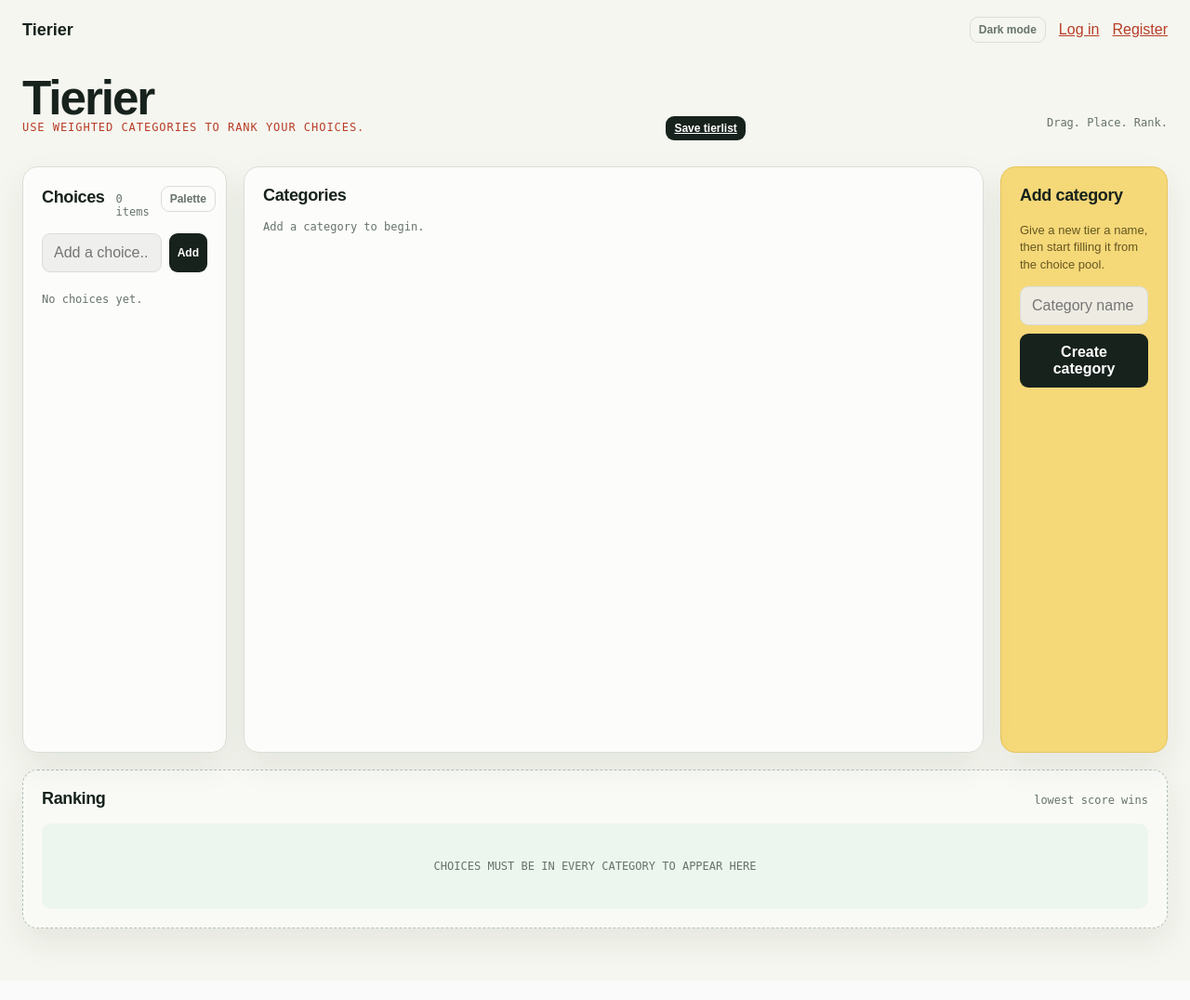
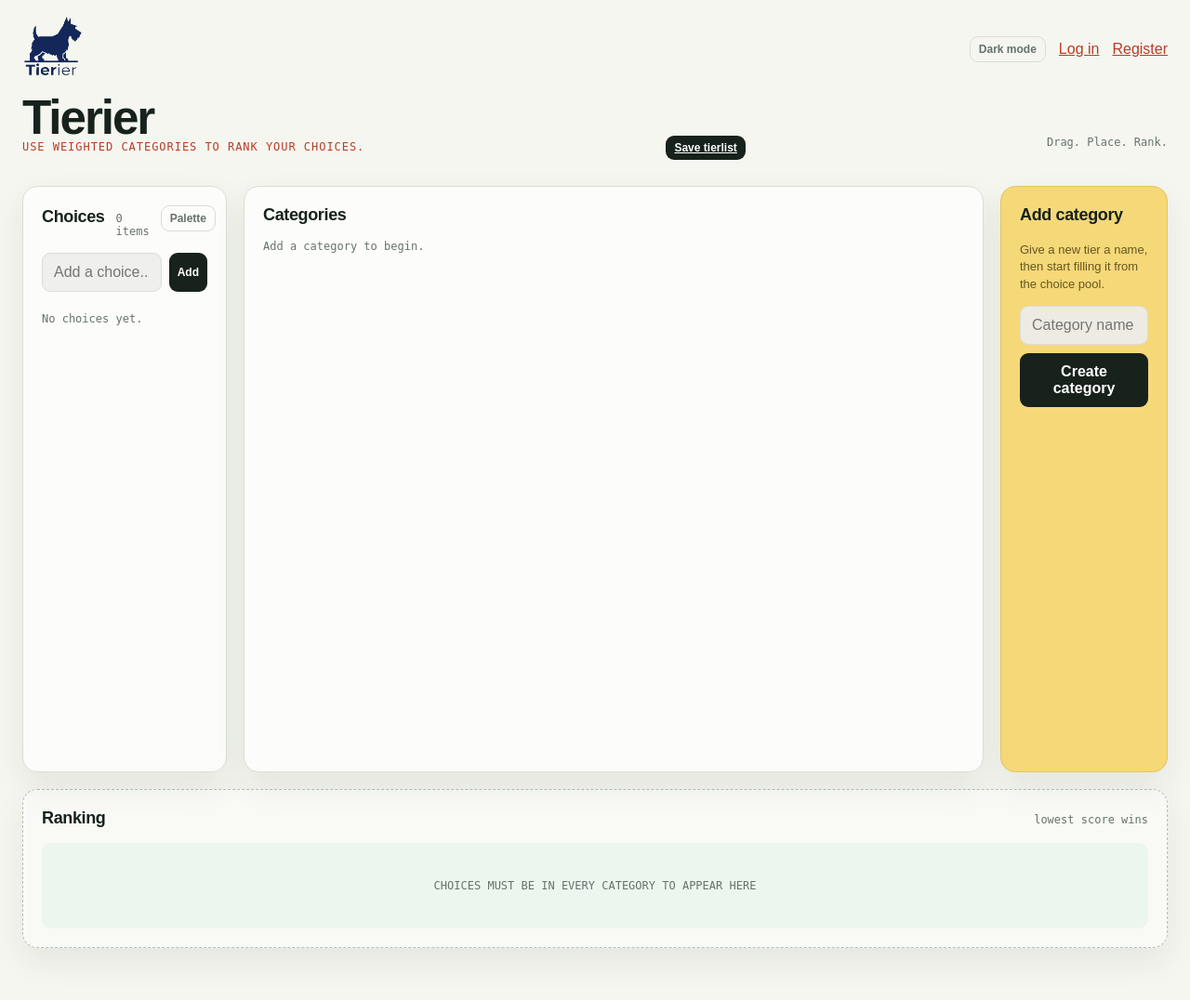
Before and after one commit to Aszuul/Tierier, a Django app: page /tierlist/ in a window 1280 px wide. Shown: the whole page at 93% size. Before the commit the page ends 1035 px from the top, so only its background shows below. Run offline with Django 5.2, Linux system fonts and the light colour scheme.

Commit message:
add favicon and logo

```diff
--- a/tierlist/static/tierlist/style.css
+++ b/tierlist/static/tierlist/style.css
@@ -96,7 +96,7 @@ a { color: var(--accent-dark); }
 .app-shell {
     width: min(1600px, calc(100% - 48px));
     margin: 0 auto;
-    padding: 36px 0 56px;
+    padding: 16px 0 56px;
 }
 
 .auth-shell { width: min(460px, calc(100% - 48px)); margin: 8vh auto 0; }
--- a/tierlist/templates/base.html
+++ b/tierlist/templates/base.html
@@ -4,6 +4,8 @@
 <head>
     <meta charset="UTF-8">
     <meta name="viewport" content="width=device-width, initial-scale=1.0">
+    <link rel="icon" type="image/png" href="{% static 'images/favicon.png' %}">
+    <link rel="apple-touch-icon" href="{% static 'images/favicon.png' %}">
     <title>Tierier</title>
     <link rel="preconnect" href="https://fonts.googleapis.com">
     <script>
@@ -23,7 +25,7 @@
 </head>
 <body>
     <nav class="site-nav" aria-label="Account navigation">
-        <a class="site-brand" href="{% url 'tierlist:index' %}">Tierier</a>
+        <a class="site-brand" href="{% url 'tierlist:index' %}"><img width="64" height="64" src="{% static 'images/logo.png' %}" alt="Tierier Logo"></a>
         <div class="account-links">
             <button class="button button-small button-quiet" type="button" id="theme-toggle" aria-label="Toggle dark mode" aria-pressed="false">Dark mode</button>
             {% if user.is_authenticated %}
```
Also changed, not shown: tierlist/static/images/favicon.png (added), tierlist/static/images/logo.png (added).
